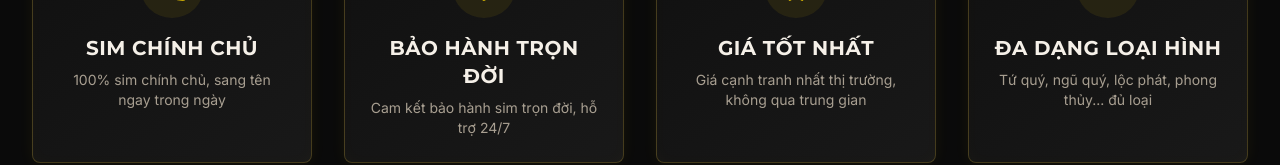
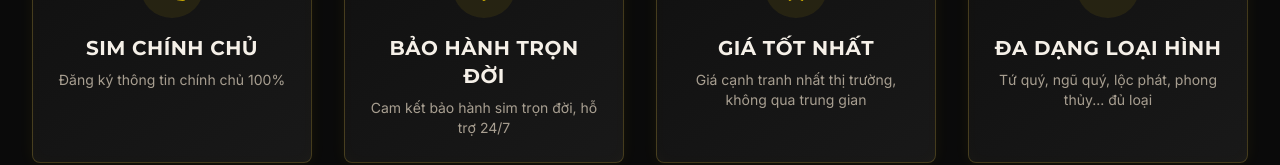
Before and after one commit to mymnguyenthe/simdepgiare, a Next.js app: page / in a window 1280 px wide. Shown: the part 1584-1749 px from the top of the page. Built offline with nearby package versions, Linux system fonts and the light colour scheme; no server answers; the database is empty.

Commit message:
fix: update text for ownership information in the HomePage component

```diff
--- a/app/page.tsx
+++ b/app/page.tsx
@@ -88,7 +88,7 @@ export default async function HomePage() {
                 SIM CHÍNH CHỦ
               </h3>
               <p className="text-sm text-text-secondary">
-                100% sim chính chủ, sang tên ngay trong ngày
+                Đăng ký thông tin chính chủ 100%
               </p>
             </div>
             <div className="flex flex-col items-center text-center p-6 gold-neon-card rounded-lg">
```
